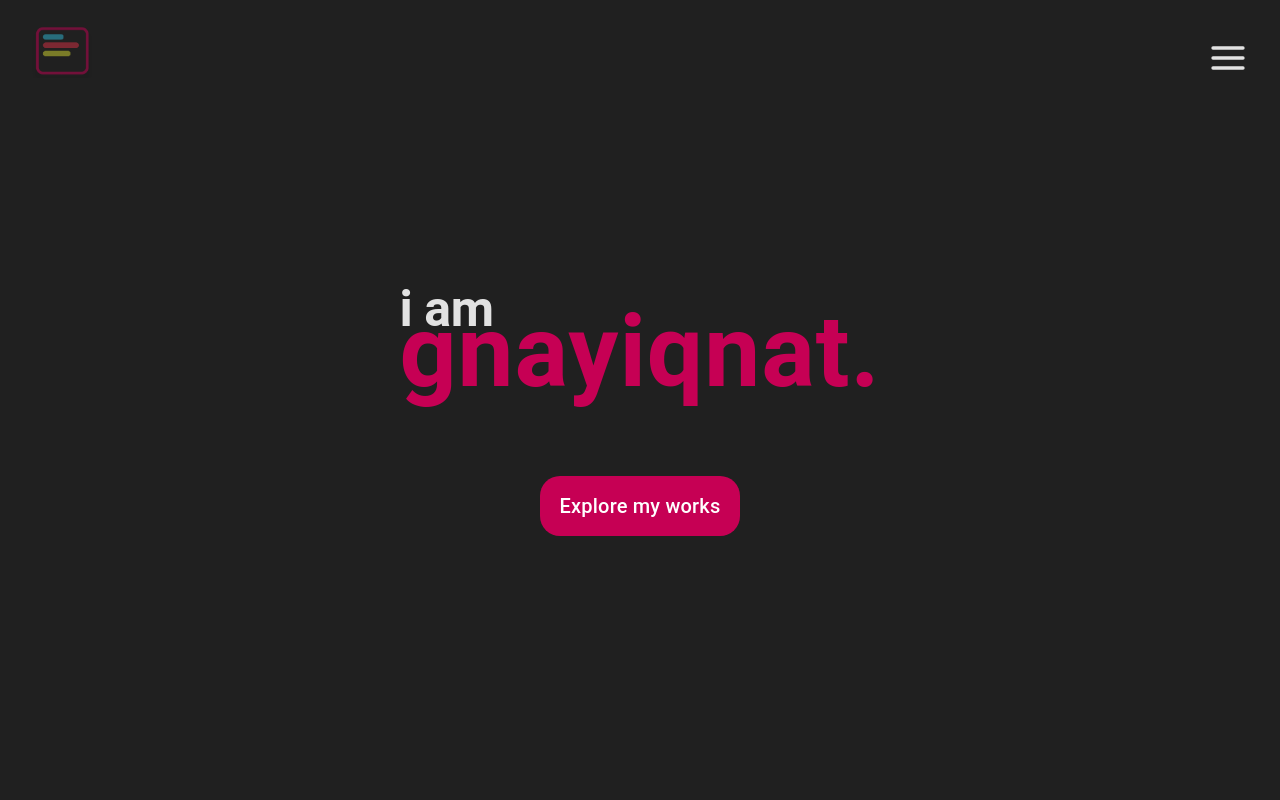
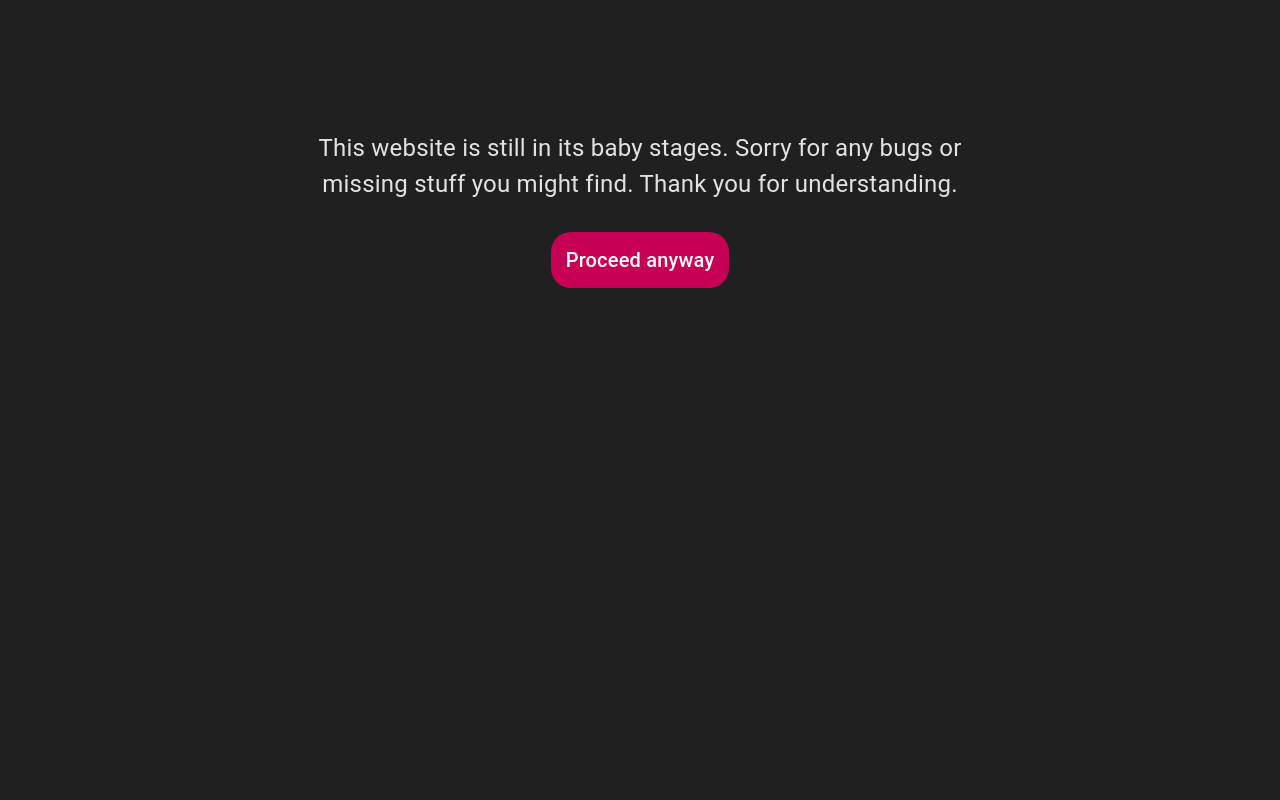
Before and after one commit to gnayiqnat/gnayiqnat.vercel.io, a React (Vite) app: page / in a window 1280 px wide. Shown: the top 800 px of the page. Built offline with nearby package versions, Linux system fonts and the light colour scheme.

Commit message:
Add still in progress warning on first time enter

```diff
--- a/src/App.jsx
+++ b/src/App.jsx
@@ -6,14 +6,21 @@ import './App.css';
 // Pages
 import Homepage from './homepage';
 import { ThemeProvider, createTheme } from '@mui/material';
+import { useEffect } from 'react';
+import InProgressWarning from './InProgressWarning';
 
 // ---------------------
 function App() {
+	const [IsFirstTime, setIsFirstTime] = useState(true)
+	useEffect(() => {
+		document.cookie = 'isFirstTime=false'
+	}, [IsFirstTime])
+
 	return (
 		<>
 				<BrowserRouter>
 					<Routes>
-						<Route exact path='/' element={<Homepage />} />
+						<Route exact path='/' element={document.cookie === 'isFirstTime=false' ? <Homepage /> : <InProgressWarning setIsFirstTime={setIsFirstTime} />} />
 					</Routes>
 				</BrowserRouter>
 		</>
--- /dev/null
+++ b/src/InProgressWarning.jsx
@@ -0,0 +1,45 @@
+import { Grid, Typography } from '@mui/material';
+import { motion } from 'framer-motion';
+
+export default function InProgressWarning(props) {
+	return (
+		<Grid
+			container
+			sx={{
+				justifyContent: 'center',
+				alignItems: 'center',
+				flexDirection: 'column',
+				padding: '130px',
+				gap: '30px',
+			}}
+		>
+			<Grid item>
+				<Typography
+					align='center'
+					sx={{ maxWidth: 'clamp(500px, 80vw, 700px)', fontSize: '1.5rem' }}
+				>
+					This website is still in its baby stages. Sorry for any bugs or
+					missing stuff you might find. Thank you for understanding.
+				</Typography>
+			</Grid>
+			<Grid item>
+				<motion.button
+					onClick={() => {
+						props.setIsFirstTime(false);
+					}}
+					style={{
+						backgroundColor: '#c60054',
+						borderStyle: 'none',
+						borderRadius: 20,
+                        padding: '13px 15px',
+                        cursor: 'pointer',
+					}}
+				>
+					<Typography sx={{ color: 'white', fontSize: '20px', fontWeight: 500 }}>
+						Proceed anyway
+					</Typography>
+				</motion.button>
+			</Grid>
+		</Grid>
+	);
+}
```
